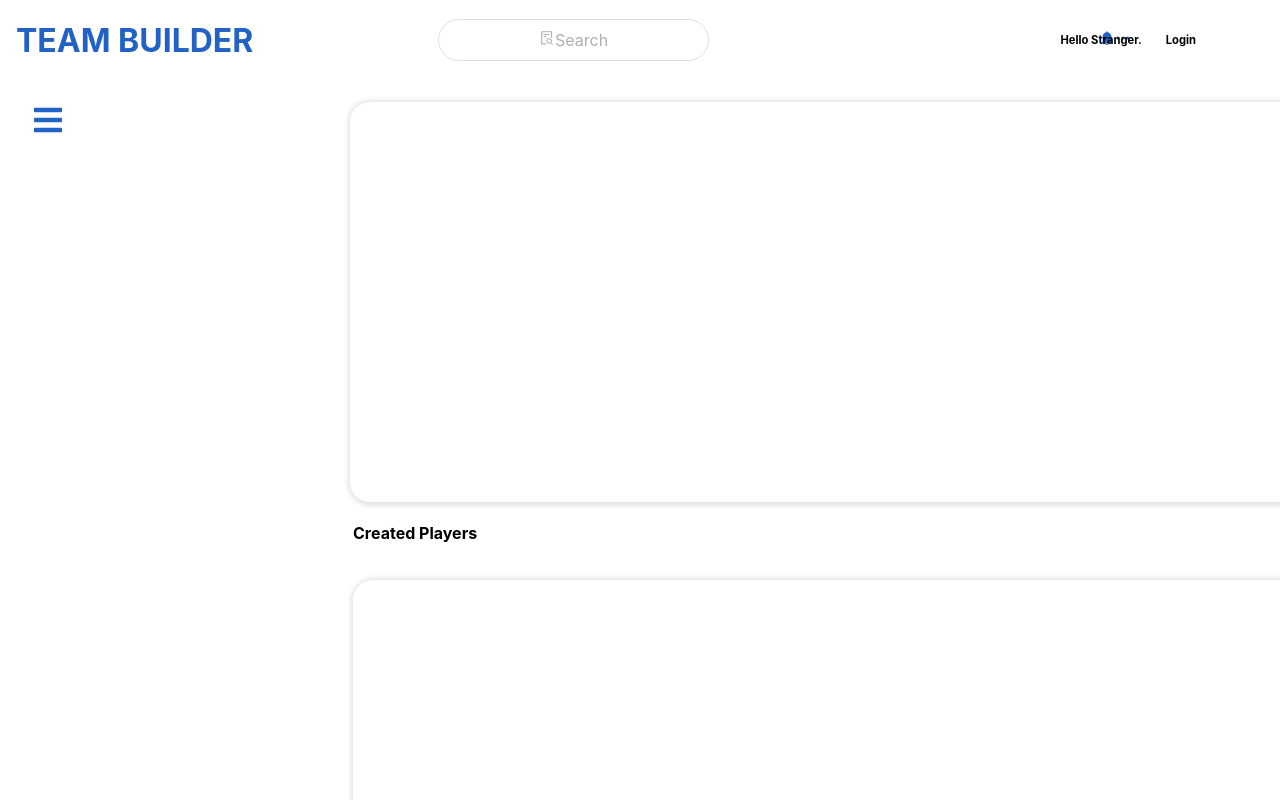
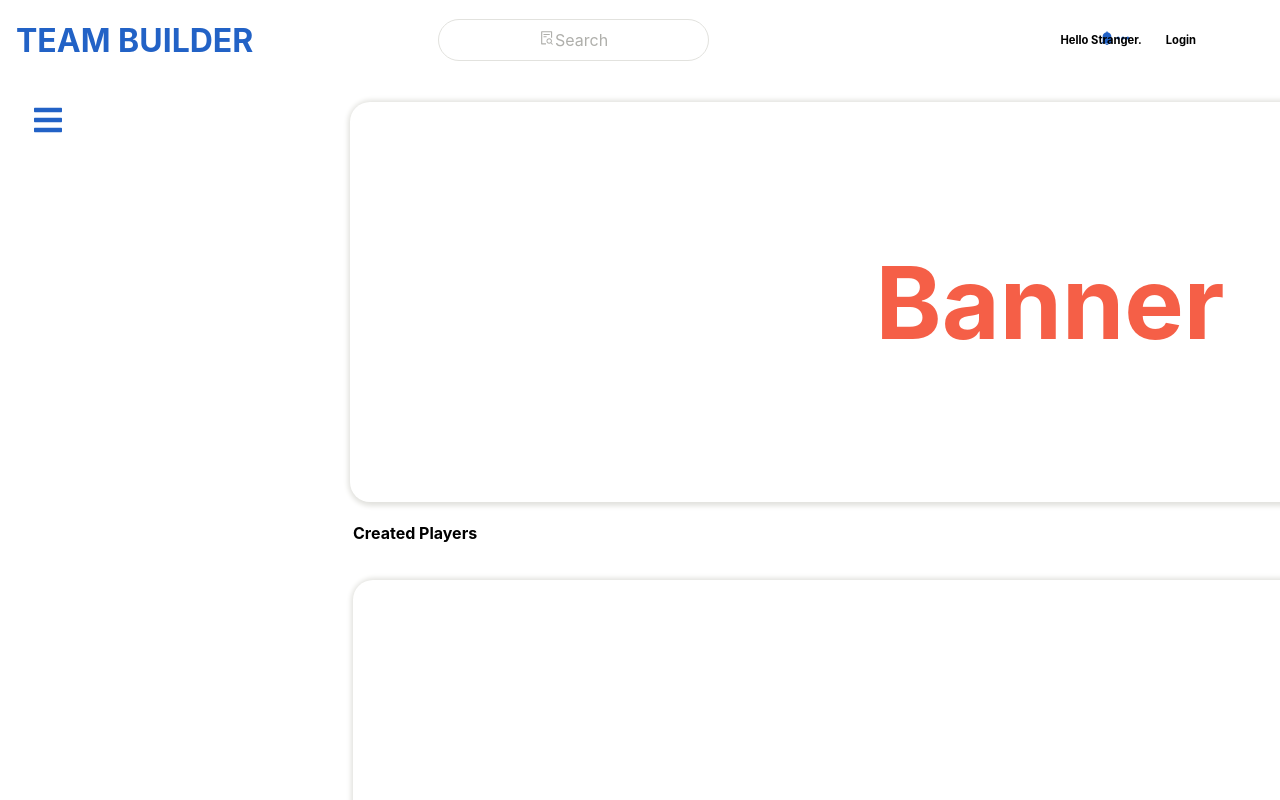
Before and after one commit to VernellMiller/sports-chat-frontend, a React (Create React App) app: page /landing in a window 1280 px wide. Shown: the top 800 px of the page. Built offline with nearby package versions, Linux system fonts and the light colour scheme; no server answers.

Commit message:
adds additional styling

```diff
--- a/src/components/Banner.js
+++ b/src/components/Banner.js
@@ -7,7 +7,7 @@ import { StyledBanner } from "../styles.js";
 const Banner = (props) => {
     return (
         <StyledBanner>
-            {/* <h1>Banner</h1> */}
+            <h1 className="team">Banner</h1>
             <div>
             {/* <img src="https://th.bing.com/th/id/R.0e552a9c288bf08db96f90bf58ea94c8?rik=na7str7Z2qpoPQ&riu=http%3a%2f%2fpavbca.com%2fwalldb%2foriginal%2f7%2f3%2fe%2f364865.jpg&ehk=lkqIdS8fnDtmNCWql2z0%2fVWOCsotkwbHS61C2R9n62A%3d&risl=&pid=ImgRaw&r=0" alt=""></img> */}
             </div>
--- a/src/styles.js
+++ b/src/styles.js
@@ -1,4 +1,6 @@
+import { RiBodyScanFill } from "react-icons/ri";
 import styled from "styled-components";
+
 
 
 export const StyledLanding = styled.main`
@@ -79,6 +81,8 @@ export const StyledMain = styled.main`
 `;
 
 export const StyledBanner = styled.main`
+    display: flex;
+    justify-content: center;
     /* border: 1px solid black; */
     border-radius: 20px;
     width: 1400px;
@@ -89,6 +93,16 @@ export const StyledBanner = styled.main`
     /* display: block; */
     margin: -58px 0 0 350px;
     /* margin-left: 250px; */
+    .team {
+        display: flex;
+        justify-content: center;
+        align-items: center;
+        /* align-content: center; */
+        font-size: 100px;
+        color: #F55F47;
+
+    }
+
     `;
 
 export const StyledTitle = styled.div`
```
